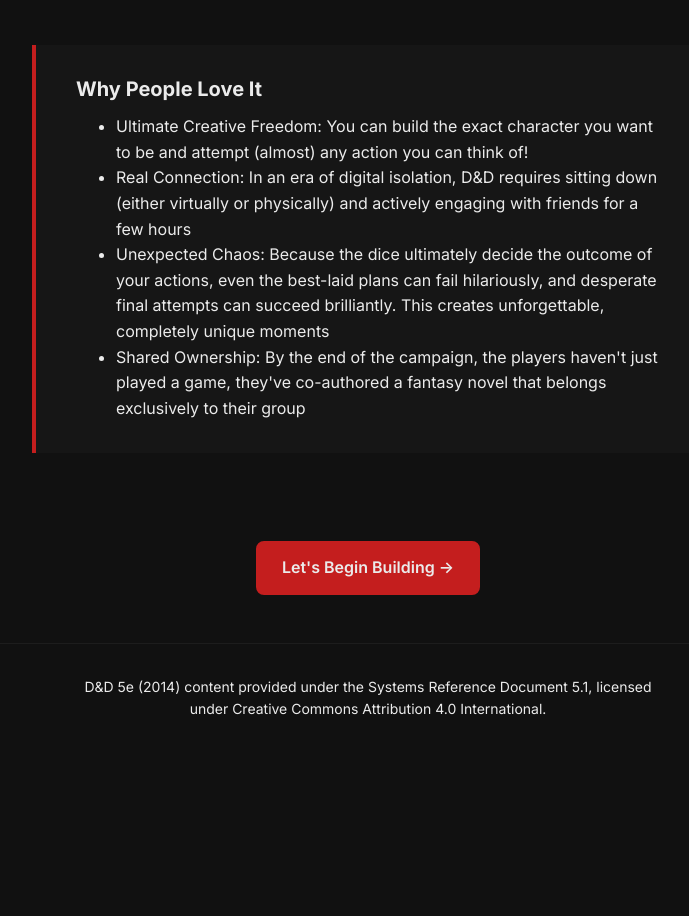
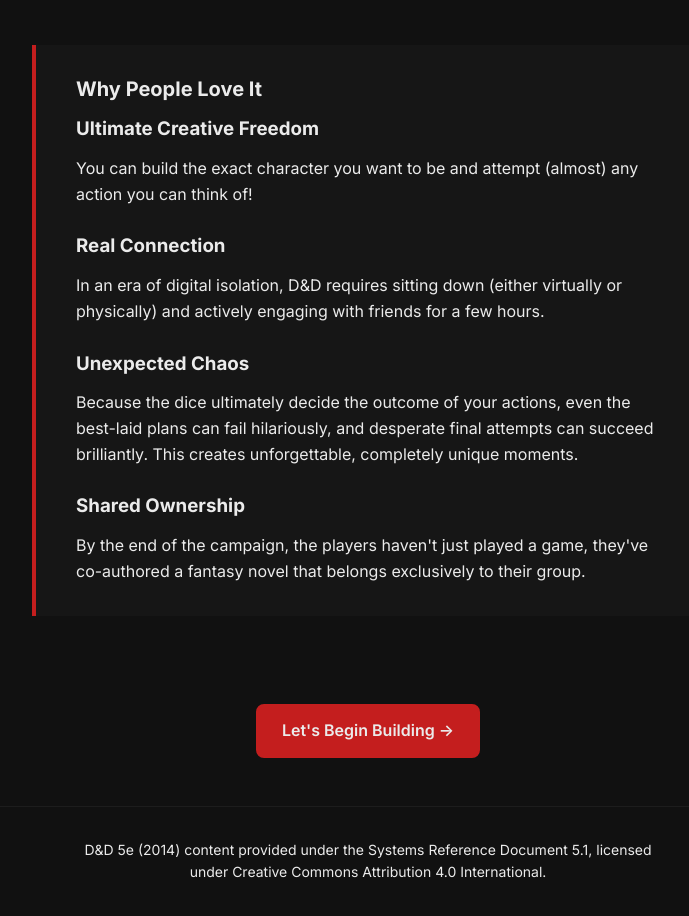
Before and after one commit to di3sel078/dnd-onboarding, a plain HTML site: page index.html in a window 1280 px wide. Shown: the part 1210-2126 px from the top of the page, without its empty margins (272-961 px from the left). Before the commit the page ends 1963 px from the top, so only its background shows below. Drawn offline with Linux system fonts and the light colour scheme.

Commit message:
a whole lotta edits

```diff
--- a/index.html
+++ b/index.html
@@ -74,28 +74,33 @@
 
         <div class="section">
           <h2>Why People Love It</h2>
-          <ul>
-            <li>
-              Ultimate Creative Freedom: You can build the exact character you
-              want to be and attempt (almost) any action you can think of!
-            </li>
-            <li>
-              Real Connection: In an era of digital isolation, D&D requires
-              sitting down (either virtually or physically) and actively
-              engaging with friends for a few hours
-            </li>
-            <li>
-              Unexpected Chaos: Because the dice ultimately decide the outcome
-              of your actions, even the best-laid plans can fail hilariously,
-              and desperate final attempts can succeed brilliantly. This creates
-              unforgettable, completely unique moments
-            </li>
-            <li>
-              Shared Ownership: By the end of the campaign, the players haven't
-              just played a game, they've co-authored a fantasy novel that
-              belongs exclusively to their group
-            </li>
-          </ul>
+          <h3>Ultimate Creative Freedom</h3>
+          <p>
+            You can build the exact character you want to be and attempt
+            (almost) any action you can think of!
+          </p>
+
+          <h3>Real Connection</h3>
+          <p>
+            In an era of digital isolation, D&D requires sitting down (either
+            virtually or physically) and actively engaging with friends for a
+            few hours.
+          </p>
+
+          <h3>Unexpected Chaos</h3>
+          <p>
+            Because the dice ultimately decide the outcome of your actions, even
+            the best-laid plans can fail hilariously, and desperate final
+            attempts can succeed brilliantly. This creates unforgettable,
+            completely unique moments.
+          </p>
+
+          <h3>Shared Ownership</h3>
+          <p>
+            By the end of the campaign, the players haven't just played a game,
+            they've co-authored a fantasy novel that belongs exclusively to
+            their group.
+          </p>
         </div>
       </div>
 
--- a/js/main.js
+++ b/js/main.js
@@ -2,7 +2,7 @@
   const pages = [
     { href: "character-creator.html", label: "Character Creator" },
     { href: "turn-guide.html", label: "Turn Guide" },
-    { href: "rules-guide.html", label: "Extra Rules" },
+    { href: "glossary.html", label: "Glossary" },
     { href: "xumaria.html", label: "The World of Xumaria" },
   ];
 
```
Also changed, not shown: character-creator.html (+31 -27 lines), glossary.html (renamed from rules-guide.html, +2 -1 lines).
